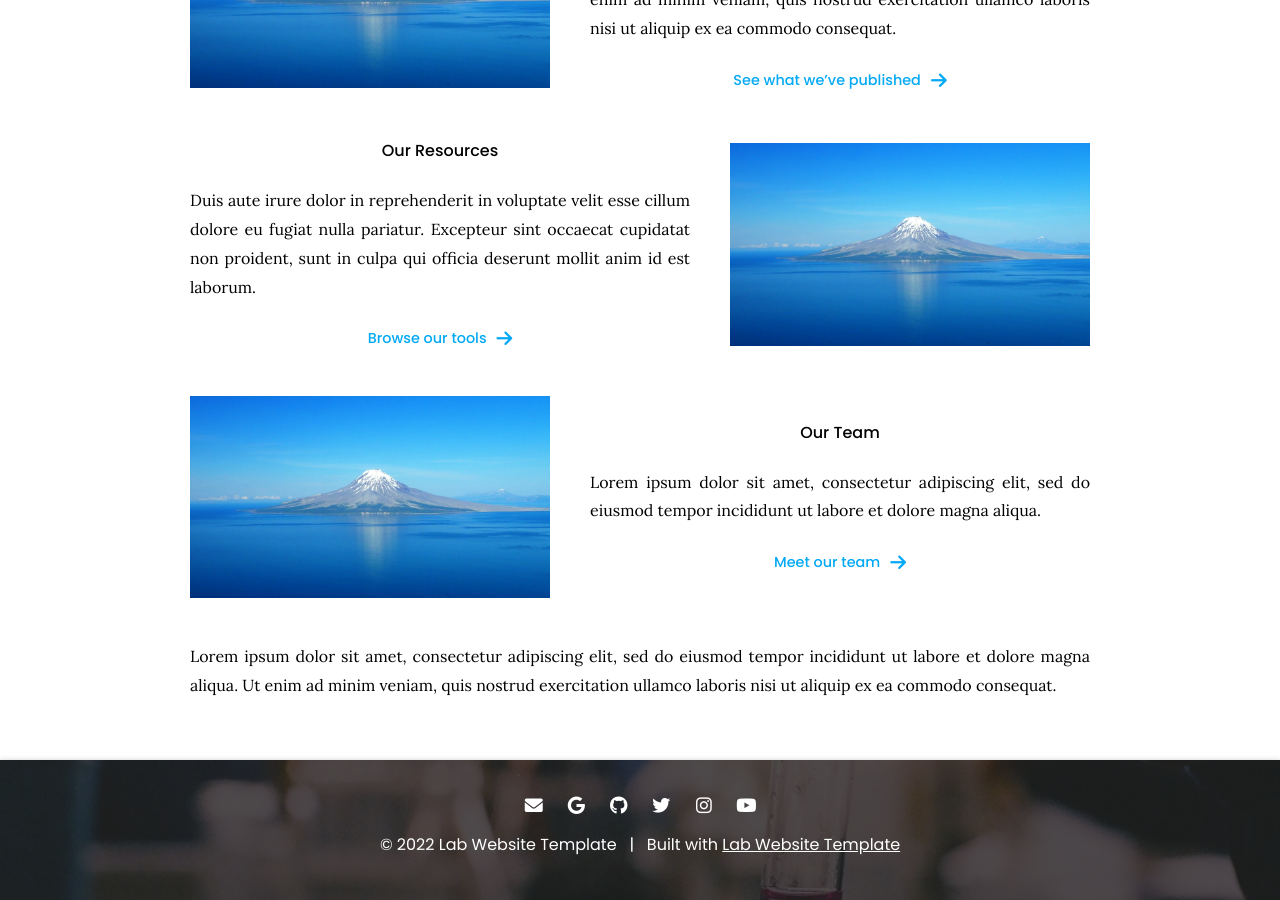
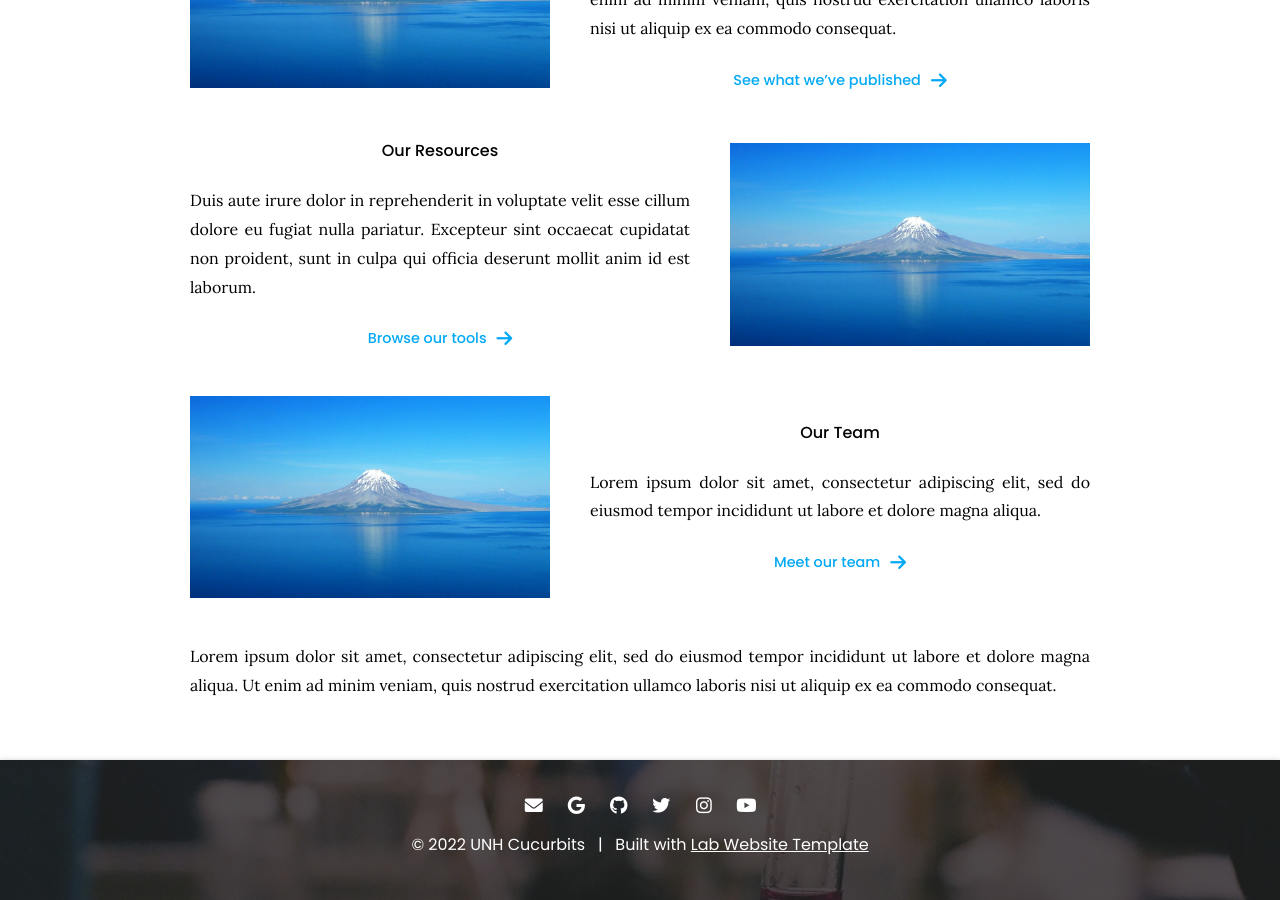
Before and after one commit to UNH-Cucurbits/unhcucurbits-website, a Jekyll site: the page built from index.md, in a window 1280 px wide and 900 px high, scrolled down 973 px. Built offline with Jekyll 4.4.1, drawn with Linux system fonts in a browser that asks for light colours; some of the changed text lies outside the part shown.

Commit message:
Update _config.yaml

```diff
--- a/_config.yaml
+++ b/_config.yaml
@@ -1,12 +1,12 @@
 ### basic settings
 
 # site properties and page defaults
-title: Lab Website Template
+title: UNH Cucurbits
 description: An easy-to-use, flexible website template for labs, with automatic citations, GitHub tag imports, pre-built components, and more.
 logo: images/logo.svg
 header: images/background.jpg
 footer: images/background.jpg
-baseurl: /lab-website-template
+baseurl: /unhcucurbits-website
 
 # site social media and other links
 links:
```
